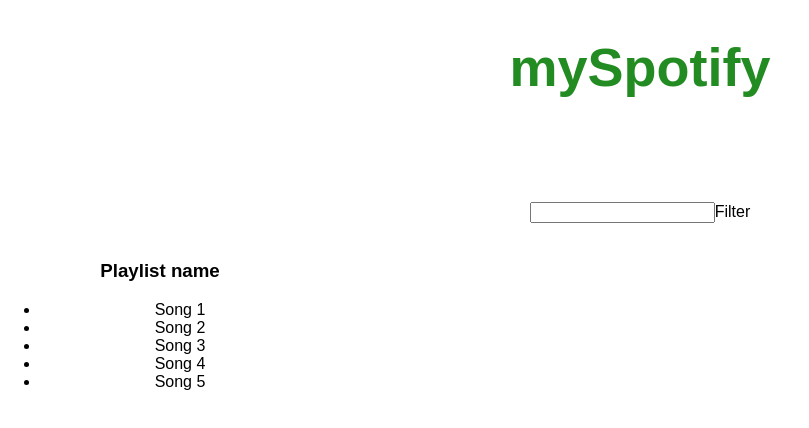
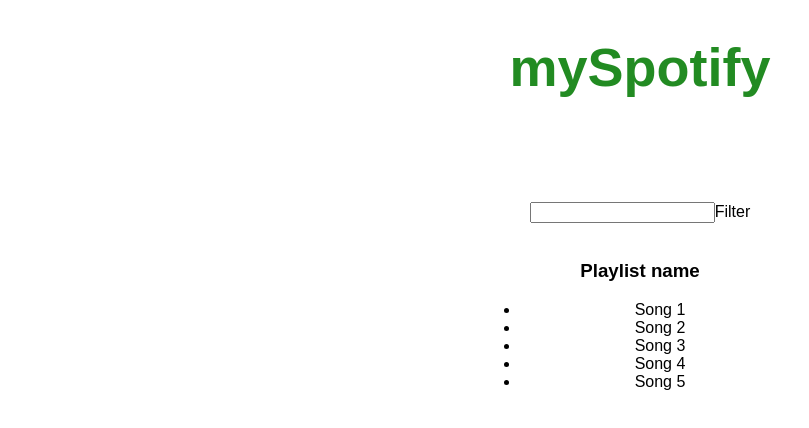
Before and after one commit to alsan1997/myfirst-website, a React (Create React App) app: page / in a window 1280 px wide. Shown: the top 428 px of the page, without its empty margins (0-809 px from the left). Built offline with nearby package versions, Linux system fonts and the light colour scheme.

Commit message:
display class playlist
change display to inline-block

```diff
--- a/src/App.js
+++ b/src/App.js
@@ -26,7 +26,7 @@
 class Playlist extends Component{
   render(){
     return(
-      <div style={{width: "25%"}}>
+      <div style={{width: "25%", display: 'inline-block'}}>
         <img/>
         <h3> Playlist name </h3>
         <ul>
```
